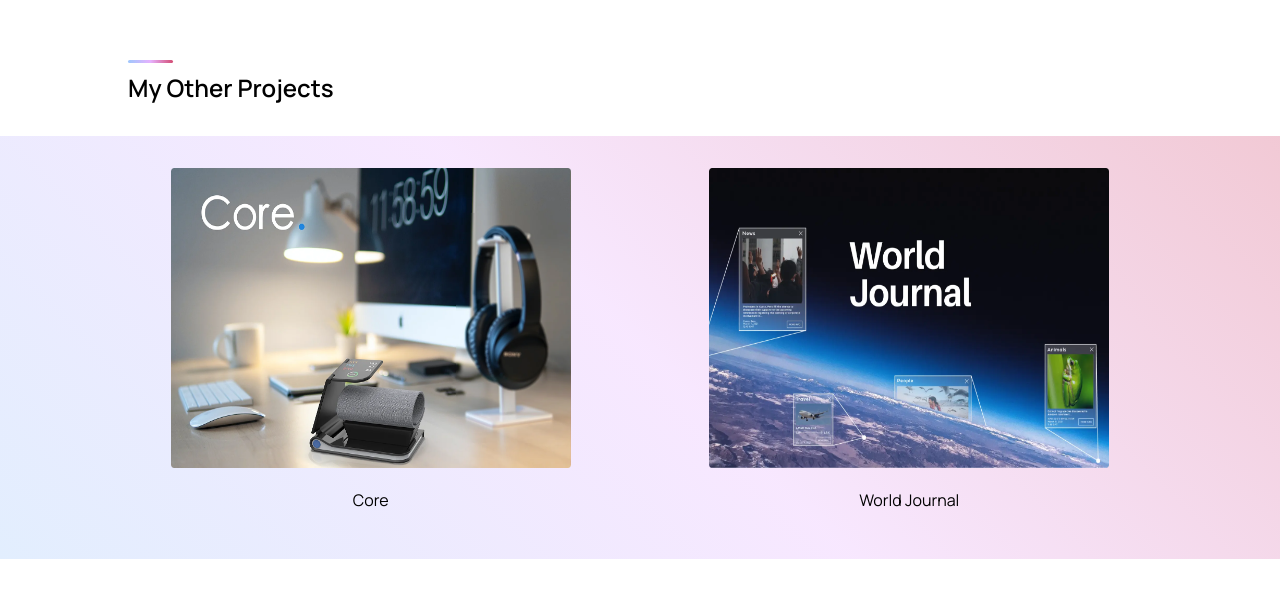
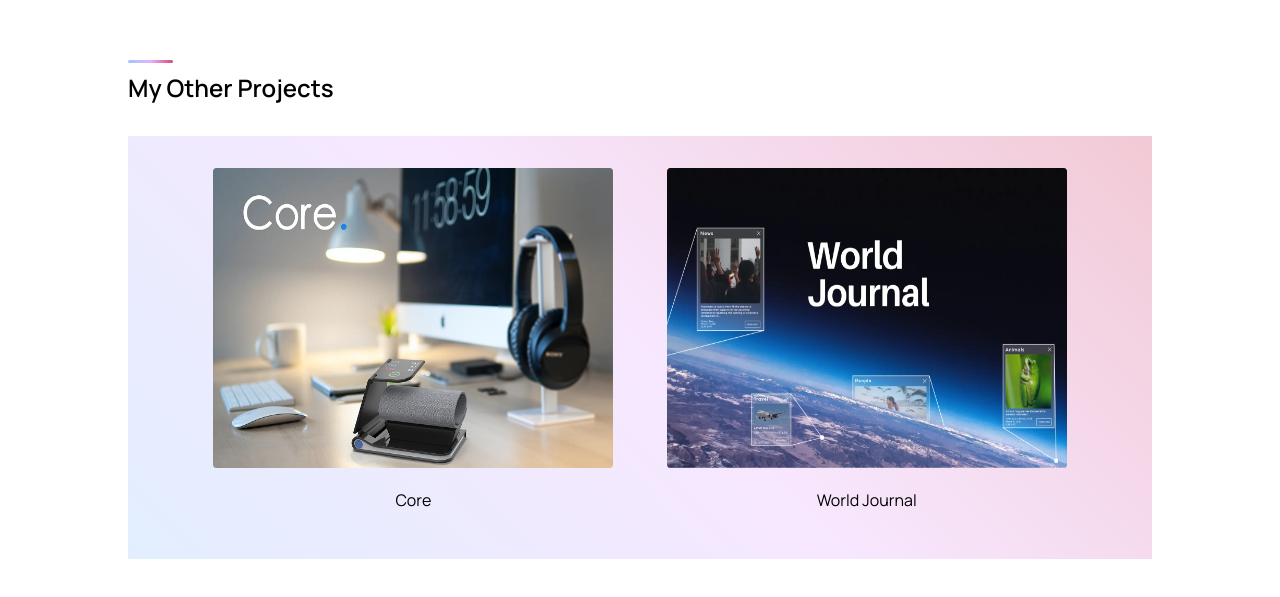
Before and after one commit to Elimists/sash-portfolio, a Next.js app: page /project/lisn in a window 1280 px wide. Shown: the part 9160-9757 px from the top of the page. Built offline with nearby package versions, Linux system fonts and the light colour scheme.

Commit message:
changed the 'Other Project' section's margin so that there would be no horizontal scrolling effect.

```diff
--- a/styles/Homie.module.css
+++ b/styles/Homie.module.css
@@ -208,9 +208,6 @@
     padding: 2rem;
     background: rgb(159, 199, 252);
     background: linear-gradient(45deg, rgba(159, 199, 252, 0.3) 0%, rgba(230, 177, 254, 0.3) 50%, rgba(211, 77, 116, 0.3) 100%);
-    margin-left: -8rem;
-    margin-right: -8rem;
-    margin-bottom: 0 !important;
 }
 .other_projects > div > div{
     cursor: pointer;
```
